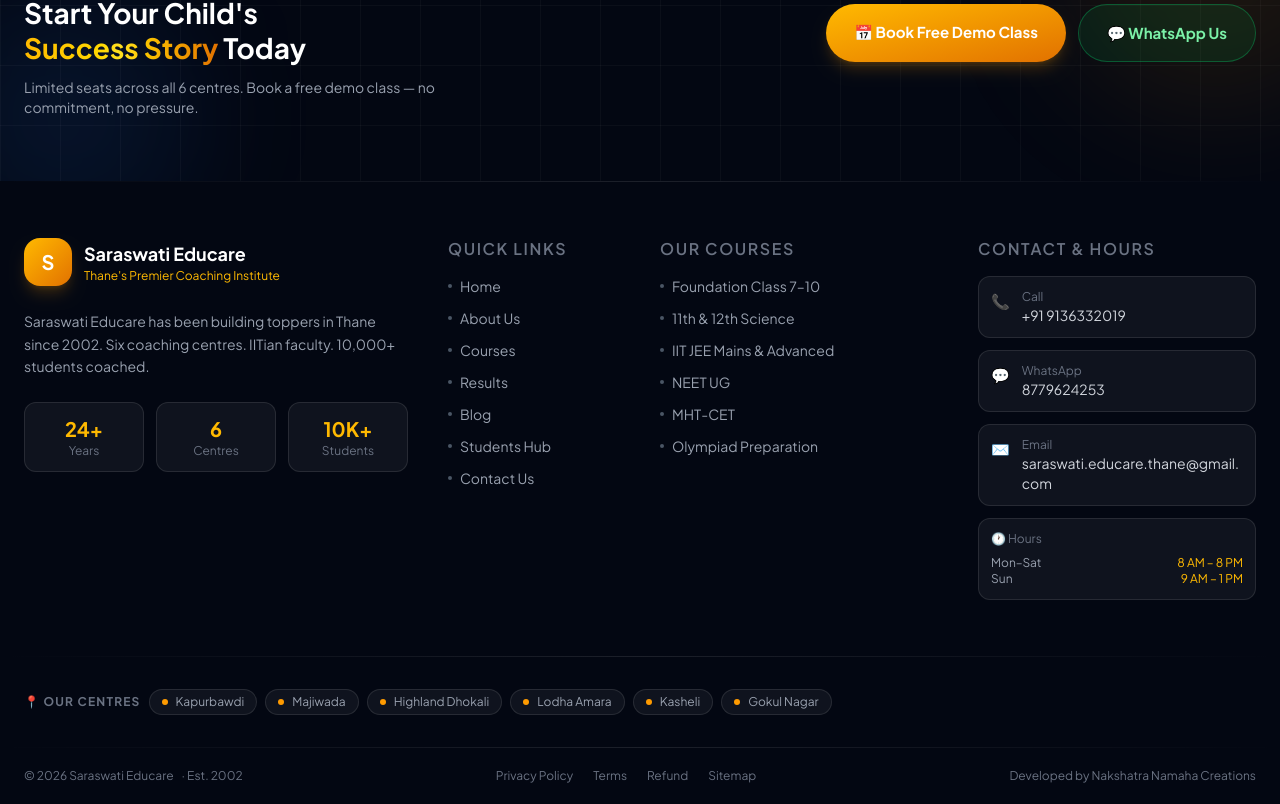
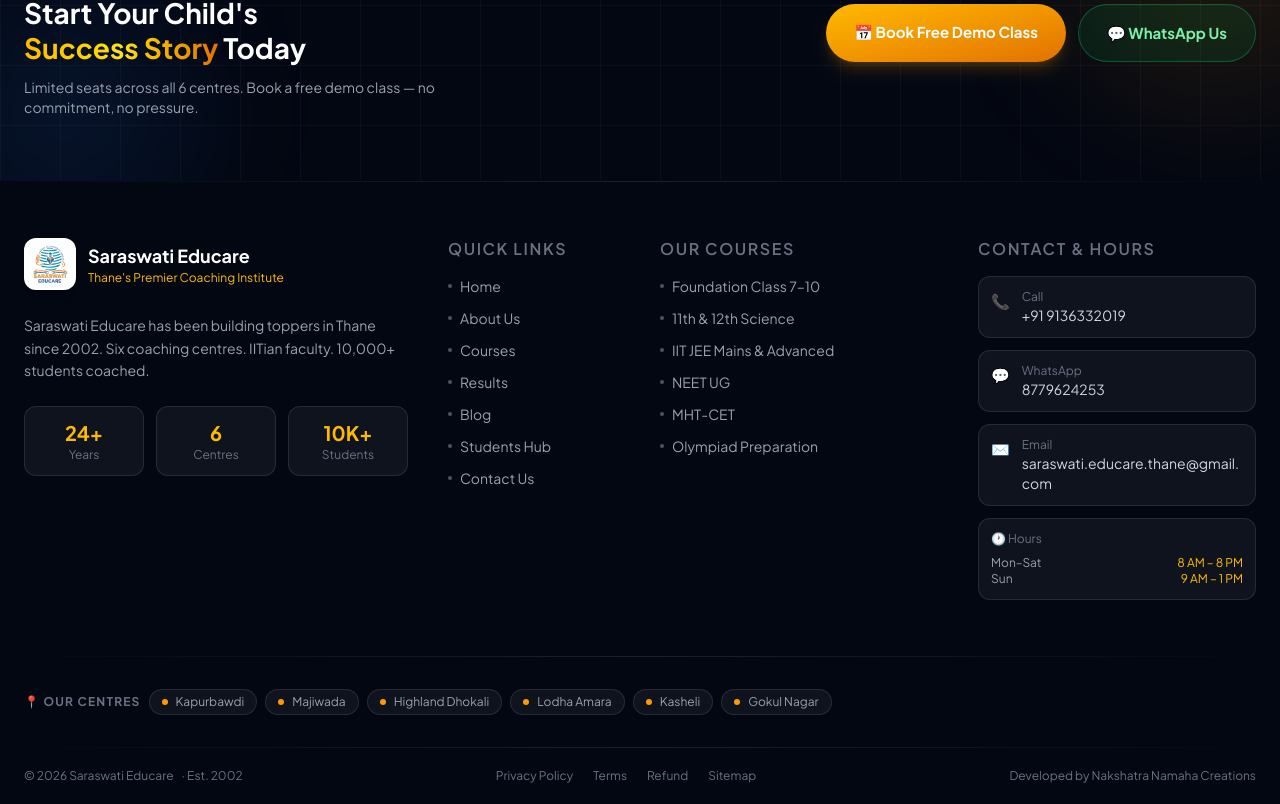
Before and after one commit to mumbaiops45/Saraswati, a Next.js app: page / in a window 1280 px wide. Shown: the part 4652-5456 px from the top of the page. Built offline with nearby package versions, Linux system fonts and the light colour scheme.

Commit message:
Increase the logo size in footer

```diff
--- a/src/app/component/Footer.jsx
+++ b/src/app/component/Footer.jsx
@@ -91,9 +91,14 @@
 
           <div className="lg:col-span-4">
             <div className="flex items-center gap-3 mb-6">
-              <div className="w-12 h-12 bg-gradient-to-br from-amber-400 to-amber-600 rounded-2xl flex items-center justify-center text-white font-bold text-xl shadow-lg shadow-amber-500/20">
-                S
-              </div>
+
+              <div className="w-14 h-14 sm:w-13 sm:h-13 md:w-13 md:h-13 rounded-xl overflow-hidden bg-white shadow-md">
+              <img
+                src="/logo.svg"
+                alt="Saraswati Educare Logo"
+                className="w-full h-full object-contain"
+              />
+            </div>
 
               <div>
                 <div className="font-bold text-lg">Saraswati Educare</div>
--- a/src/app/component/Navbar.jsx
+++ b/src/app/component/Navbar.jsx
@@ -245,7 +245,7 @@
       <div className="max-w-7xl mx-auto px-4 sm:px-6 lg:px-8">
         <div className="flex items-center justify-between">
 
-          {/* LOGO */}
+
           <Link href="/" className="flex items-center">
             <div className="w-14 h-14 sm:w-16 sm:h-16 md:w-18 md:h-18 rounded-xl overflow-hidden bg-white shadow-md">
               <img
```
